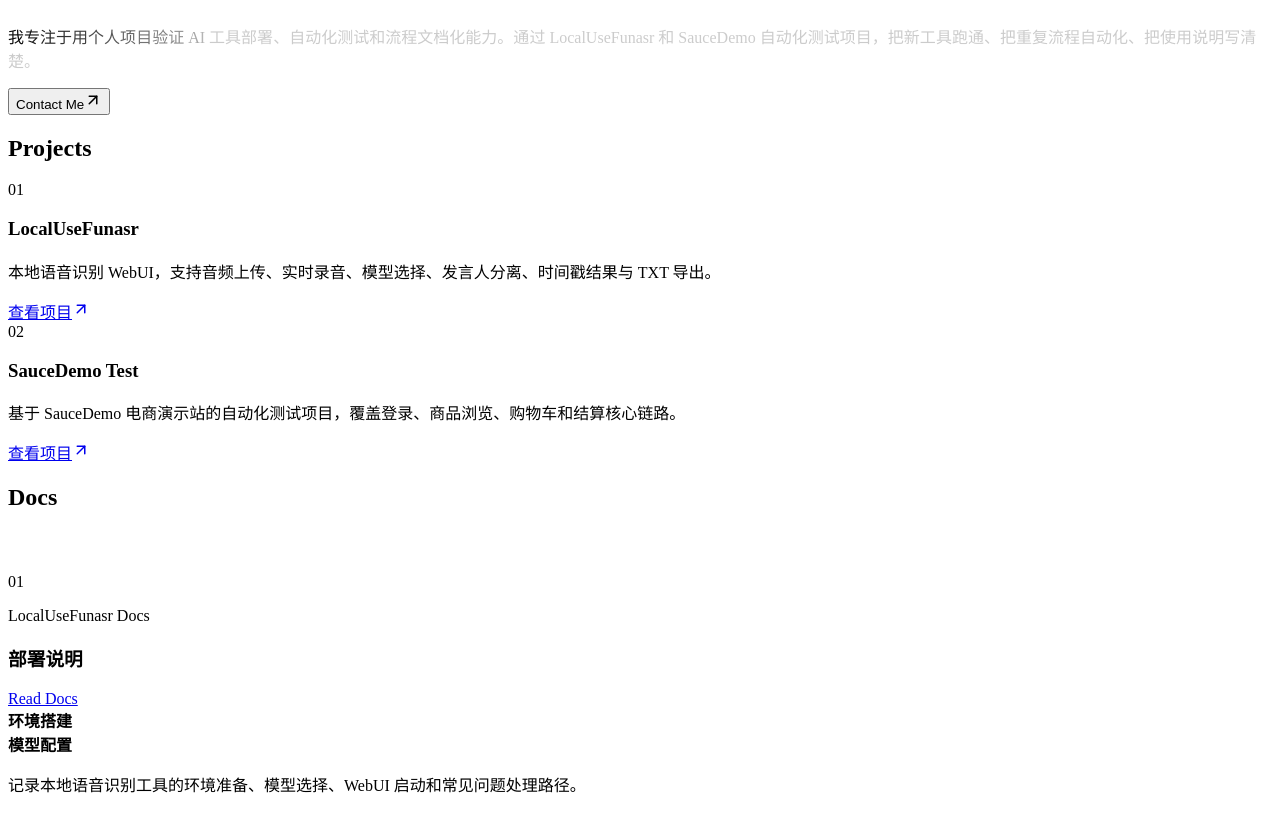
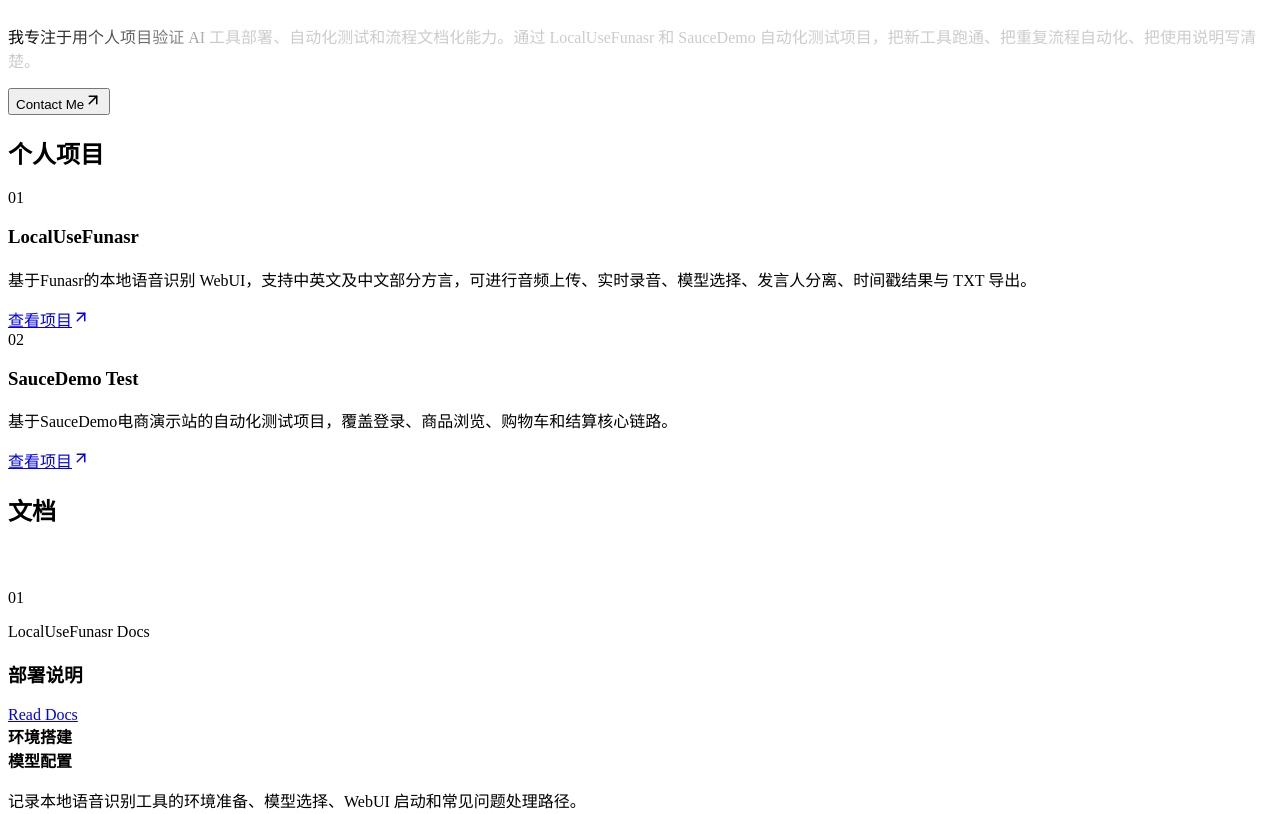
Before and after one commit to CaiXinXiang/PersonWebByCai, a React (Vite) app: page / in a window 1280 px wide. Shown: the part 3204-4018 px from the top of the page. Built offline with nearby package versions, Linux system fonts and the light colour scheme; the HTML template or start-up script is replaced by a standard one.

Commit message:
Update App.jsx

```diff
--- a/src/App.jsx
+++ b/src/App.jsx
@@ -39,7 +39,7 @@
     name: 'LocalUseFunasr',
     category: 'AI Tool / WebUI',
     href: 'https://github.com/CaiXinXiang/LocalUseFunasr',
-    intro: '本地语音识别 WebUI，支持音频上传、实时录音、模型选择、发言人分离、时间戳结果与 TXT 导出。',
+    intro: '基于Funasr的本地语音识别 WebUI，支持中英文及中文部分方言，可进行音频上传、实时录音、模型选择、发言人分离、时间戳结果与 TXT 导出。',
     points: ['FunASR 本地部署', 'WebUI 流程设计', 'TXT 结构化导出'],
   },
   {
@@ -47,7 +47,7 @@
     name: 'SauceDemo Test',
     category: 'Python / Selenium / Pytest',
     href: 'https://github.com/CaiXinXiang/test_for_saucedemo',
-    intro: '基于 SauceDemo 电商演示站的自动化测试项目，覆盖登录、商品浏览、购物车和结算核心链路。',
+    intro: '基于SauceDemo电商演示站的自动化测试项目，覆盖登录、商品浏览、购物车和结算核心链路。',
     points: ['Page Object 重构', 'Excel 用例维护', '12 条核心脚本'],
   },
 ];
@@ -243,7 +243,7 @@
   return (
     <section className="services-section" id="services">
       <FadeIn>
-        <h2>Projects</h2>
+        <h2>个人项目</h2>
       </FadeIn>
       <div className="service-list">
         {projects.map((project, index) => (
@@ -316,7 +316,7 @@
   return (
     <section className="projects-stack" id="projects">
       <FadeIn>
-        <h2 className="section-title hero-heading">Docs</h2>
+        <h2 className="section-title hero-heading">文档</h2>
       </FadeIn>
       <div className="stack-list">
         {documents.map((item, index) => (
```
